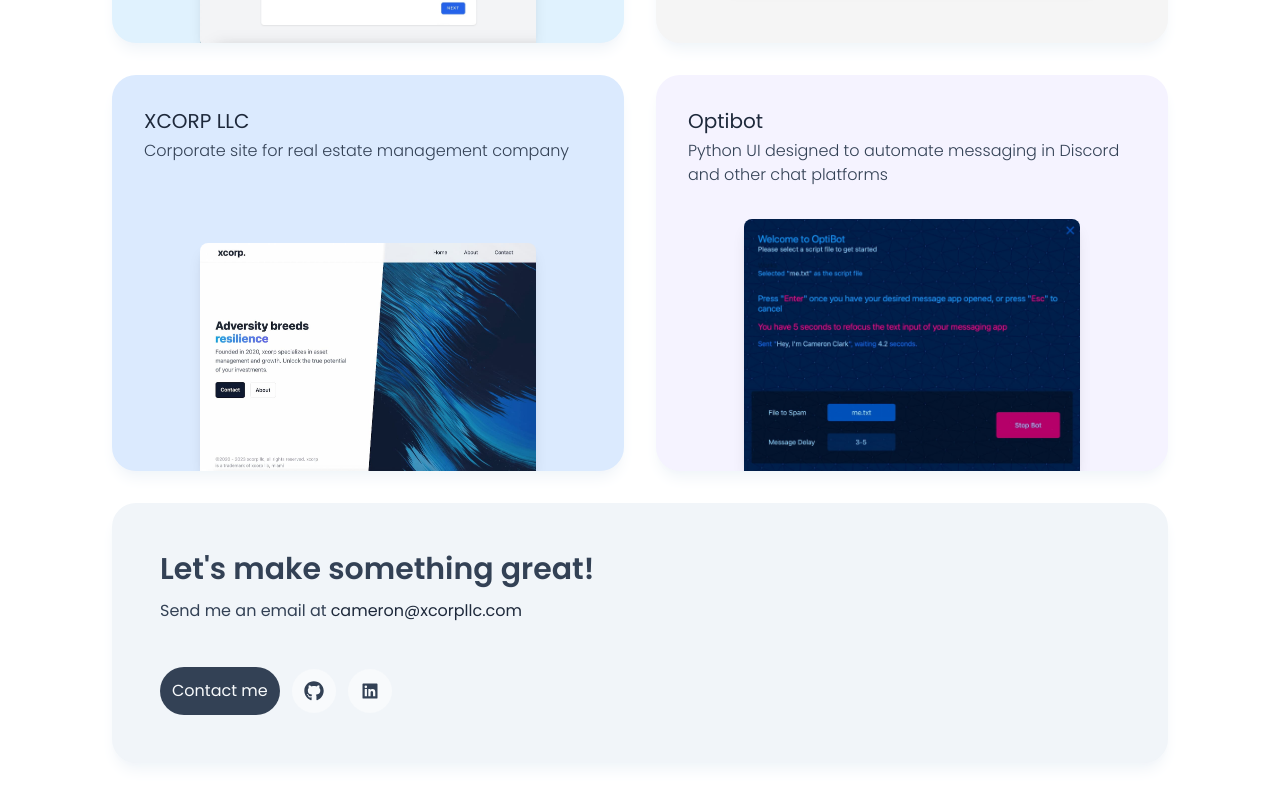
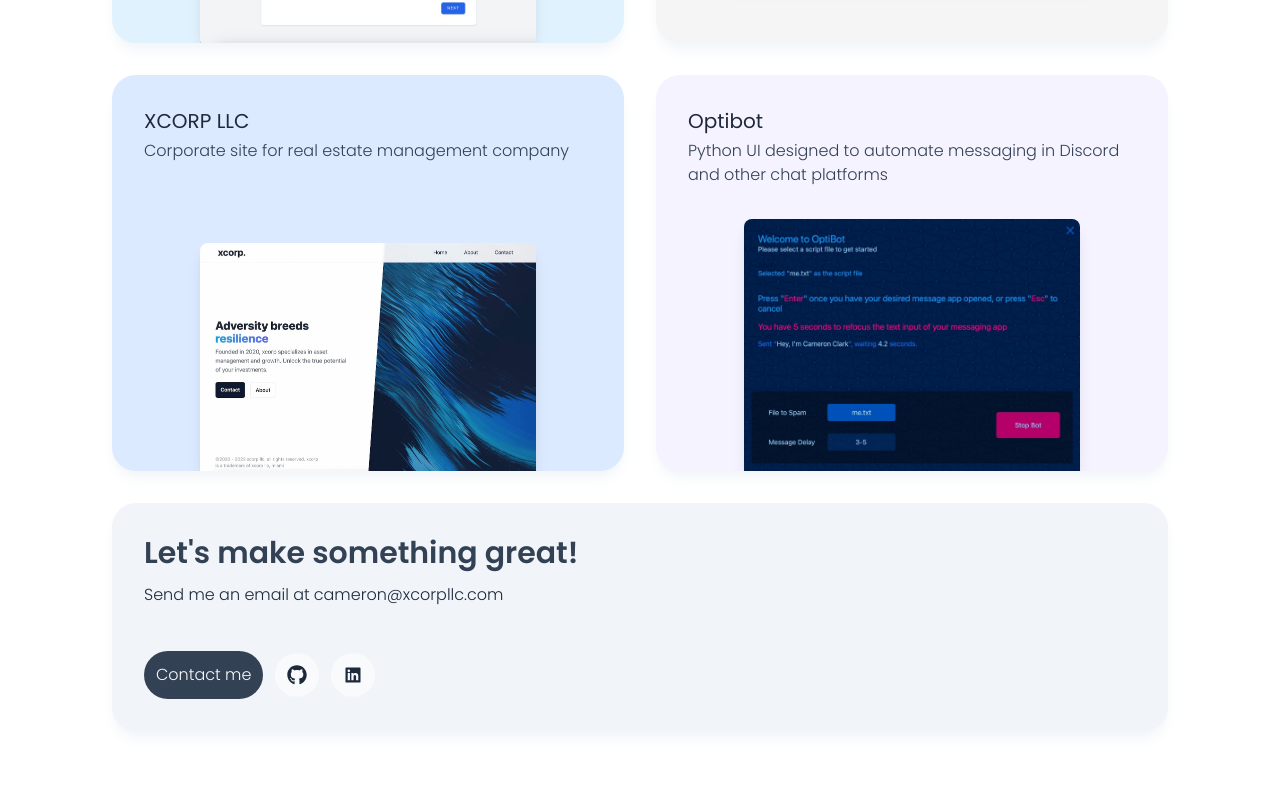
Before and after one commit to camc8/cameronhclark.com, a React (Vite) app: page / in a window 1280 px wide. Shown: the part 1683-2486 px from the top of the page. After the commit the page ends 2454 px from the top, so only its background shows below. Built offline with nearby package versions, Linux system fonts and the light colour scheme.

Commit message:
fix padding for contact

```diff
--- a/src/App.tsx
+++ b/src/App.tsx
@@ -305,15 +305,15 @@
           {/* Contact */}
           <div
             id="contact"
-            className="max-sm:order-8 col-span-4 row-span-1 rounded-3xl shadow-lg shadow-slate-100 bg-slate-100 p-12">
+            className="max-sm:order-8 col-span-4 row-span-1 rounded-3xl shadow-lg shadow-slate-100 bg-slate-100 p-8">
             <h2 className="text-slate-700 text-3xl font-semibold mb-2">
               Let's make something great!
             </h2>
-            <div className="text-slate-700 space-y-3 mt-3">
+            <div className="text-slate-800 space-y-3 mt-3 font-light">
               Send me an email at
               <a
                 title="Send me an email"
-                className="mx-1 text-slate-800"
+                className="mx-1"
                 href="mailto:cameron@xcorpllc.com">
                 cameron@xcorpllc.com
               </a>
```
